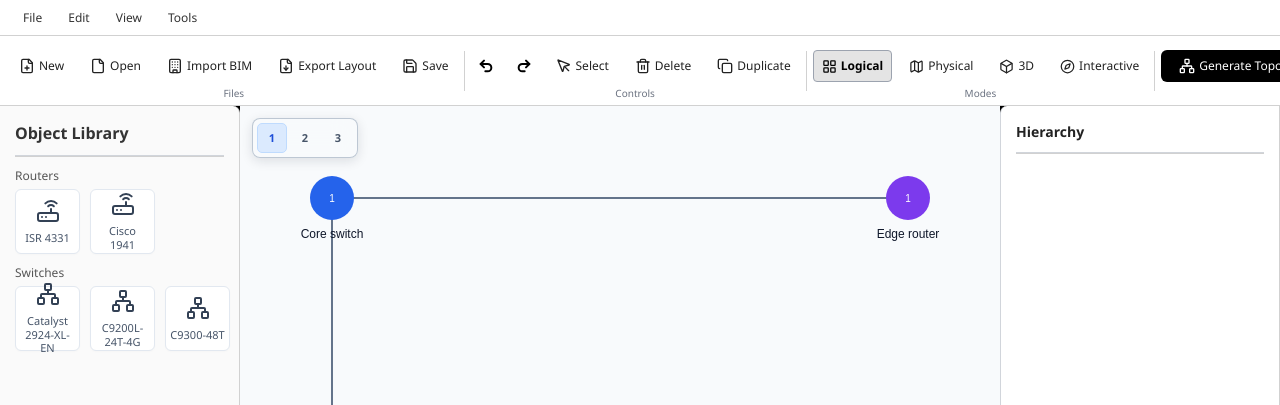
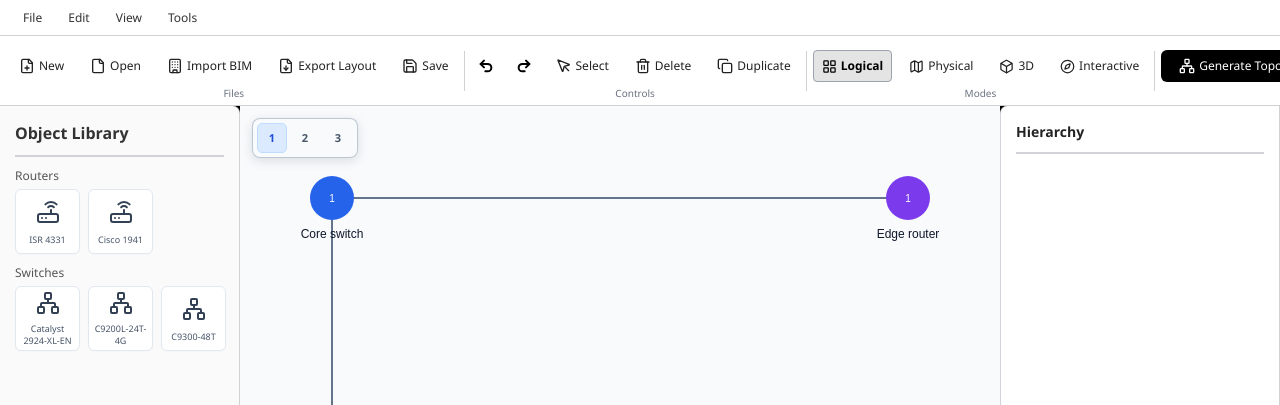
Before and after one commit to Arxivory/Arachnet, a React (Create React App) app: page / in a window 1280 px wide. Shown: the top 405 px of the page. Built offline with nearby package versions, Linux system fonts and the light colour scheme.

Commit message:
fix: adjust grid gap and font size for device grid and type

```diff
--- a/src/index.css
+++ b/src/index.css
@@ -334,8 +334,7 @@ html,
 .device-grid {
   display: grid;
   grid-template-columns: repeat(3, 1fr);
-  gap: 10px;
-  /* padding: 10px; */
+  gap: 8px;
 }
 
 .device-tile {
@@ -385,7 +384,7 @@ html,
 }
 
 .device-type {
-  font-size: 11px;
+  font-size: 9px;
   font-weight: 500;
   color: #475569;
   line-height: 1.25;
```
